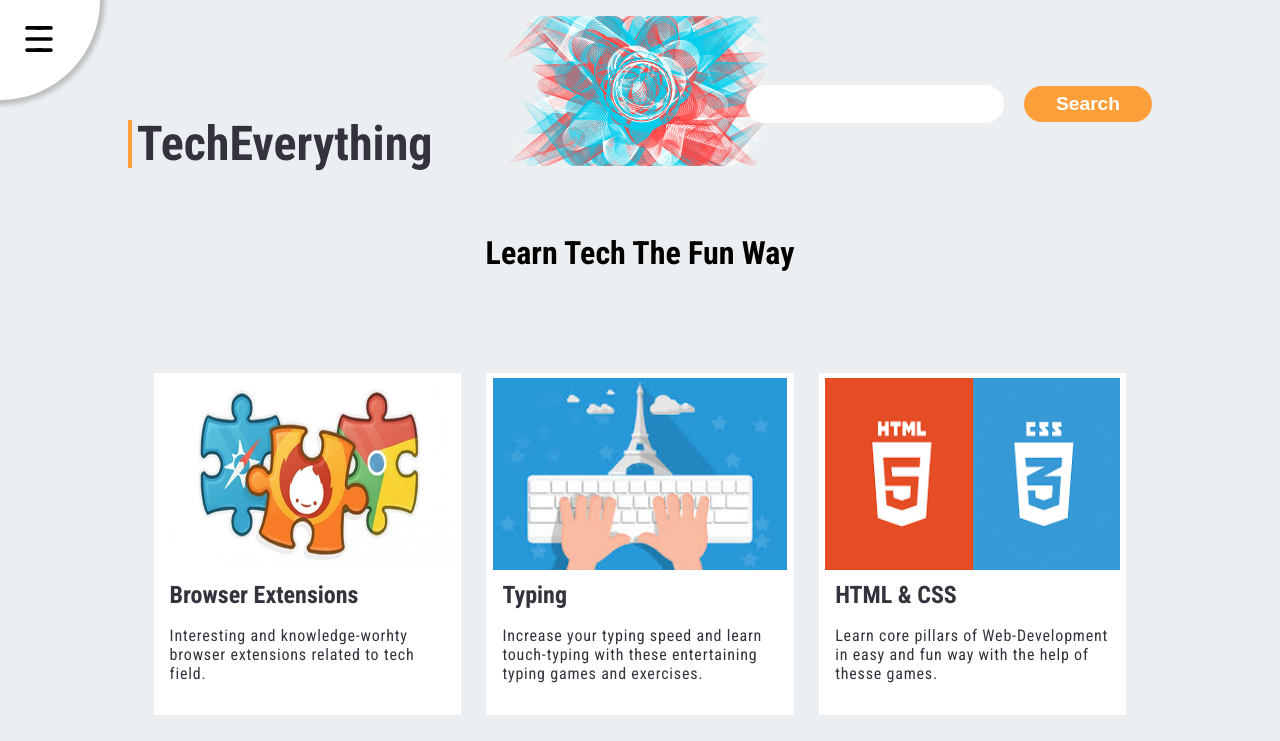
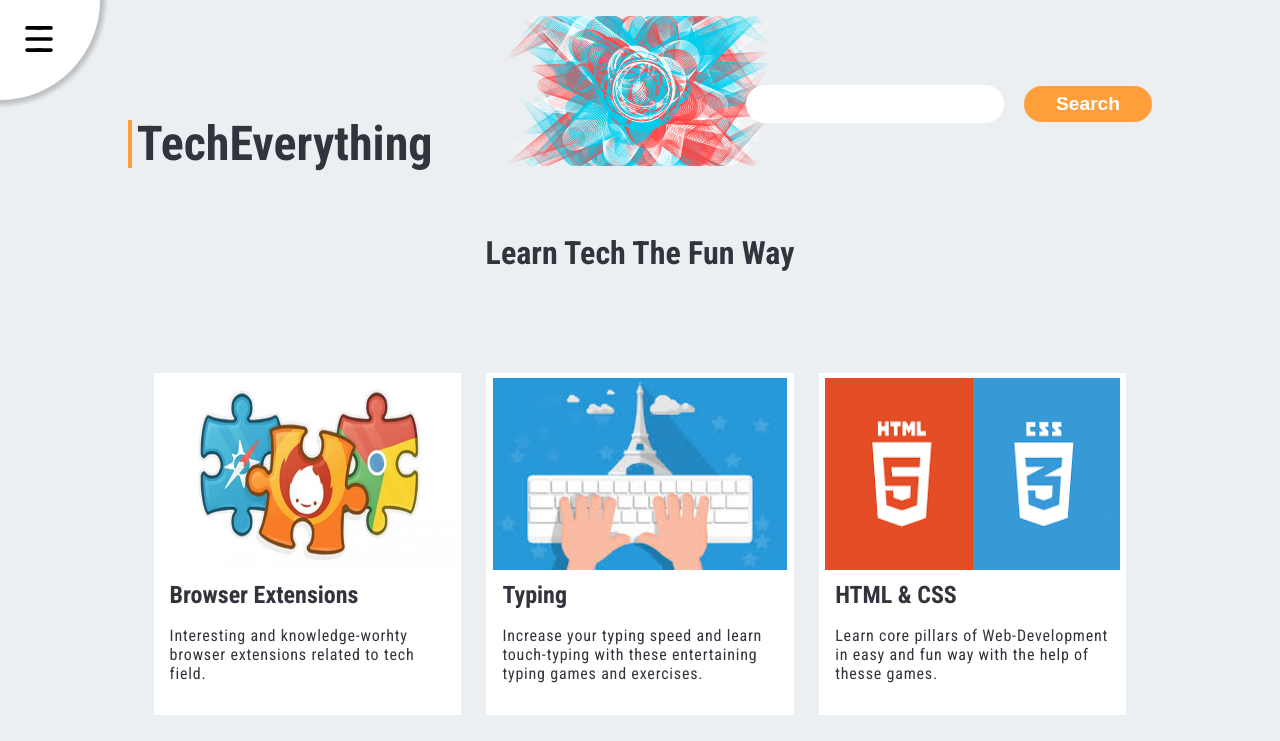
Before and after one commit to akash49singh/TechEveryday, a plain HTML site: page index.html in a window 1280 px wide. Shown: the top 741 px of the page. Drawn offline with Linux system fonts and the light colour scheme.

Commit message:
font color change

```diff
--- a/assets/stylesheets/style.css
+++ b/assets/stylesheets/style.css
@@ -300,6 +300,7 @@ body::-webkit-scrollbar {
     font-size: 2rem;
     font-weight: 800;
     margin-top: 4rem;
+    color:#33333D;
 }
 
 a {
```
